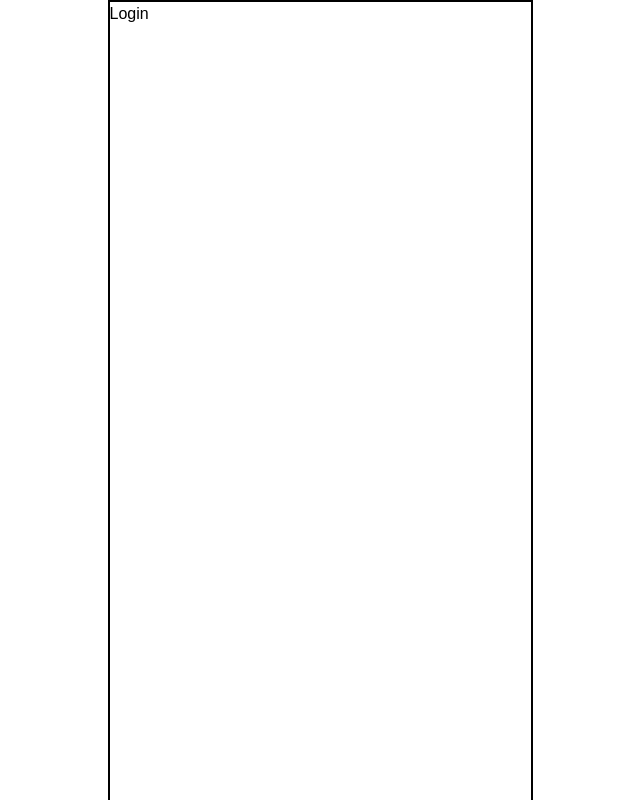
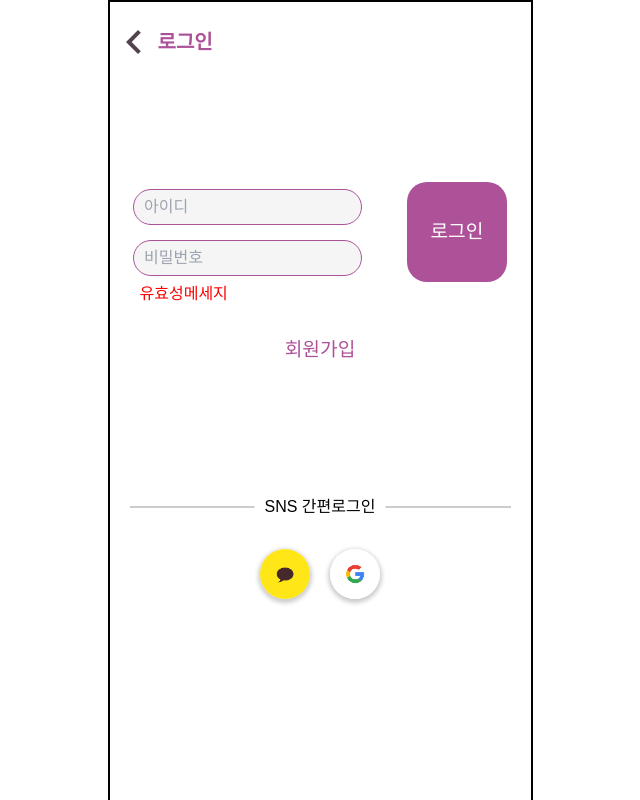
Before and after one commit to haglass/MoneyBook, a React (Create React App) app: page /login in a window 1280 px wide. Shown: the top 800 px of the page, without its empty margins (320-960 px from the left). Built offline with nearby package versions, Linux system fonts and the light colour scheme.

Commit message:
퍼블리싱
로그인페이지

```diff
--- a/src/App.js
+++ b/src/App.js
@@ -5,6 +5,7 @@ import "./App.css";
 import Nav from "./components/Nav";
 import Main from "./pages/main/Main";
 import Login from "./pages/user/Login";
+import SignUp from "./pages/user/SignUp";
 import Chart from "./pages/chart/Chart";
 import Board from "./pages/Board/Board";
 
@@ -15,6 +16,7 @@ const App = () => {
         <Routes>
           <Route path="/" element={<Main />} />
           <Route path="/login" element={<Login />} />
+          <Route path="/signup" element={<SignUp />} />
           <Route path="/chart" element={<Chart />} />
           <Route path="/board" element={<Board />} />
         </Routes>
--- a/src/pages/main/Main.js
+++ b/src/pages/main/Main.js
@@ -10,7 +10,7 @@ const Main = () => {
         <Link to={"/"}>
           <MdOutlineKeyboardArrowLeft className="text-sub text-5xl font-bold" />
         </Link>
-        <h1 className="text-xl font-bold">상세내역</h1>
+        <h1 className="text-xl font-bold text-main">나의 텅장</h1>
       </Header>
     </>
   );
--- a/src/pages/user/Login.js
+++ b/src/pages/user/Login.js
@@ -1,7 +1,56 @@
 import React from "react";
+import { Link } from "react-router-dom";
+import * as css from "../../styles/Styles";
+import { MdOutlineKeyboardArrowLeft } from "react-icons/md";
+import tw from "tailwind-styled-components";
 
 const Login = () => {
-  return <div>Login</div>;
+  return (
+    <div>
+      <css.LoginDiv>
+        <Header>
+          <Link to={"/"}>
+            <MdOutlineKeyboardArrowLeft className="text-sub text-5xl font-bold" />
+          </Link>
+          <h1 className="text-xl font-bold text-main">로그인</h1>
+        </Header>
+        <div className="login-inner">
+          <div className="login-area">
+            <form>
+              <div className="left">
+                <input placeholder="아이디" />
+                <input placeholder="비밀번호" />
+              </div>
+              <button>로그인</button>
+            </form>
+            <span>유효성메세지</span>
+            <Link to={"/signup"}>
+              <button className="btSignUp">회원가입</button>
+            </Link>
+          </div>
+          <div className="sns-area">
+            <span>SNS 간편로그인</span>
+            <div className="line"></div>
+            <div className="sns">
+              <Link to={"/"}>
+                <img src="/images/snslogo1.jpg" alt="kakao" />
+              </Link>
+              <Link to={"/"}>
+                <img src="/images/snslogo2.jpg" alt="google" />
+              </Link>
+            </div>
+          </div>
+        </div>
+      </css.LoginDiv>
+    </div>
+  );
 };
 
+const Header = tw.div`
+flex
+items-center
+w-full
+h-20
+`;
+
 export default Login;
--- /dev/null
+++ b/src/pages/user/SignUp.js
@@ -0,0 +1,29 @@
+import React from "react";
+import { Link } from "react-router-dom";
+import * as css from "../../styles/Styles";
+import { MdOutlineKeyboardArrowLeft } from "react-icons/md";
+import tw from "tailwind-styled-components";
+
+const SingUp = () => {
+  return (
+    <div>
+      <css.SignUpDiv>
+        <Header>
+          <Link to={"/"}>
+            <MdOutlineKeyboardArrowLeft className="text-sub text-5xl font-bold" />
+          </Link>
+          <h1 className="text-xl font-bold text-main">회원가입</h1>
+        </Header>
+      </css.SignUpDiv>
+    </div>
+  );
+};
+
+const Header = tw.div`
+flex
+items-center
+w-full
+h-20
+`;
+
+export default SingUp;
--- a/src/pages/user/SingUp.js
+++ /dev/null
@@ -1,9 +0,0 @@
-import React from 'react'
-
-const SingUp = () => {
-  return (
-    <div>SingUp</div>
-  )
-}
-
-export default SingUp
--- a/src/styles/Styles.jsx
+++ b/src/styles/Styles.jsx
@@ -9,3 +9,96 @@ export const navInner = styled.div`
   height: 80px;
   background: red;
 `;
+
+//Login
+export const LoginDiv = styled.div`
+  .login-inner {
+    width: 100%;
+    padding: 0 20px;
+    .login-area {
+      padding-top: 100px;
+      form {
+        display: flex;
+        justify-content: space-around;
+        align-items: center;
+        .left {
+          width: 70%;
+          input {
+            background-color: whitesmoke;
+            outline: none;
+            border: 1px solid #ad5299;
+            border-radius: 20px;
+            padding: 5px 10px;
+            color: #ad5299;
+            &:first-child {
+              margin-bottom: 15px;
+            }
+            &:focus {
+              background-color: #fff;
+            }
+          }
+        }
+        button {
+          display: block;
+          width: 100px;
+          height: 100px;
+          background: #ad5299;
+          border-radius: 20px;
+          color: #fff;
+          font-size: 1.2rem;
+        }
+      }
+      span {
+        display: block;
+        margin-left: 10px;
+        color: red;
+      }
+      .btSignUp {
+        width: 100%;
+        padding: 10px;
+        color: #ad5299;
+        margin: 20px auto;
+        font-size: 1.2rem;
+      }
+    }
+    .sns-area {
+      width: 100%;
+      margin-top: 100px;
+      position: relative;
+      span {
+        background: #fff;
+        padding: 0 10px;
+        position: absolute;
+        left: 50%;
+        transform: translateX(-50%);
+      }
+      .line {
+        position: absolute;
+        top: 11px;
+        width: 100%;
+        height: 2px;
+        background: rgba(0, 0, 0, 0.2);
+        z-index: -1;
+      }
+      .sns {
+        width: 100%;
+        padding-top: 54px;
+        display: flex;
+        gap: 20px;
+        align-items: center;
+        justify-content: center;
+        img {
+          width: 50px;
+          height: 50px;
+          border-radius: 50%;
+          box-shadow: 0 2px 4px 2px rgba(0, 0, 0, 0.2);
+          cursor: pointer;
+        }
+      }
+    }
+  }
+`;
+
+//SighUp
+export const SignUpDiv = styled.div`
+`;
```
Also changed, not shown: public/images/snslogo1.jpg (added), public/images/snslogo2.jpg (added).
